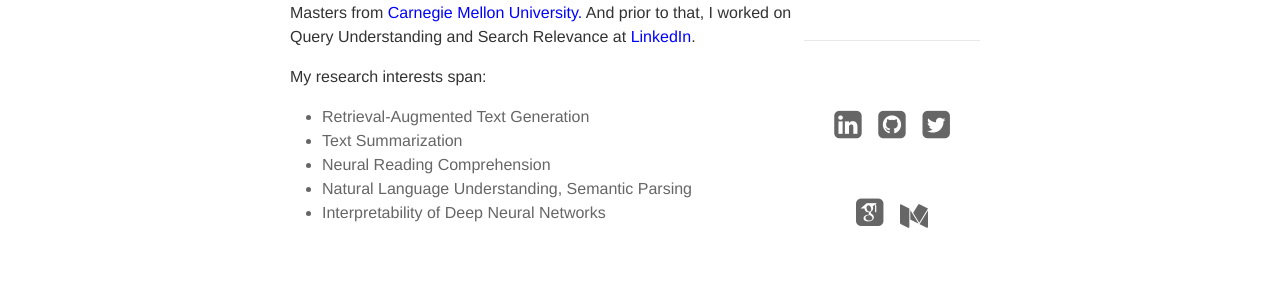
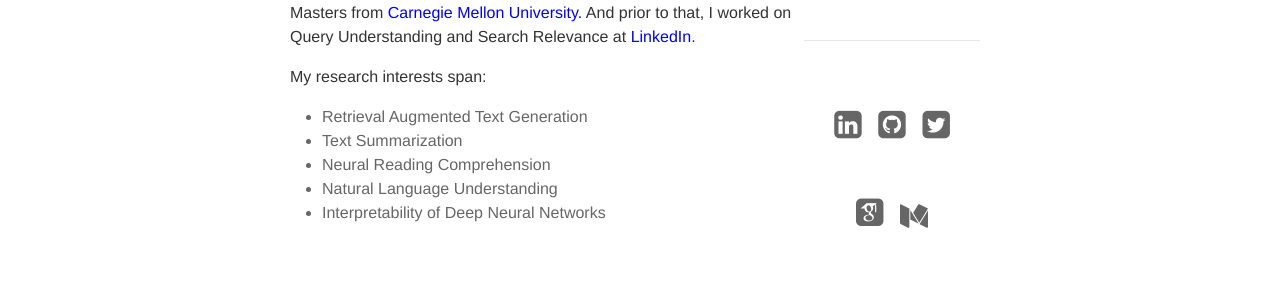
Before and after one commit to kartikperisetla/kartikperisetla.github.io, a Jekyll site: the page built from _pages/about.md, in a window 1280 px wide. Shown: the part 331-631 px from the top of the page. Built offline with Jekyll 4.4.1, drawn with Linux system fonts in a browser that asks for light colours; nearby versions of some CDN libraries; some web fonts are replaced.

Commit message:
nit update

```diff
--- a/_pages/about.md
+++ b/_pages/about.md
@@ -18,10 +18,10 @@ Prior to this, I worked on <a href="https://www.theverge.com/2020/5/11/21254298/
 <p align="left">
 My research interests span:
 <ul>
-<li>Retrieval-Augmented Text Generation</li>
+<li>Retrieval Augmented Text Generation</li>
 <li>Text Summarization</li>
 <li>Neural Reading Comprehension</li>
-<li>Natural Language Understanding, Semantic Parsing</li>
+<li>Natural Language Understanding</li>
 <li>Interpretability of Deep Neural Networks</li>
 </ul>
 </p>
```
